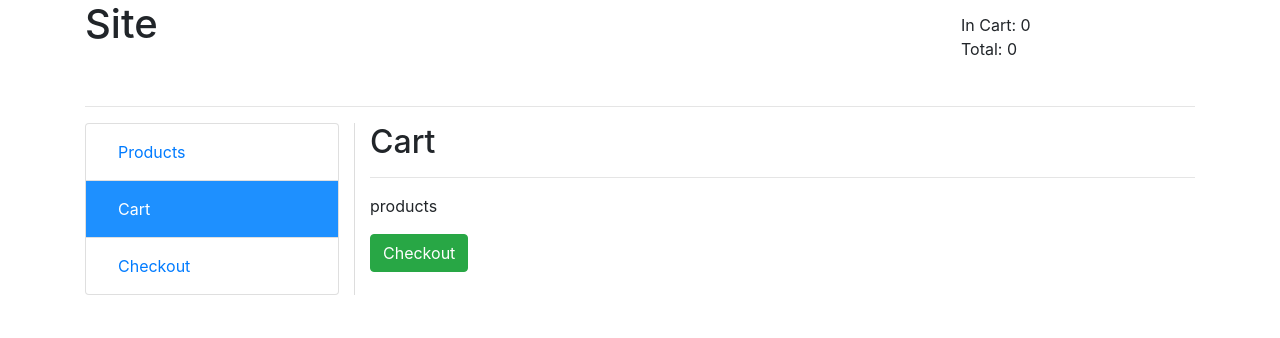
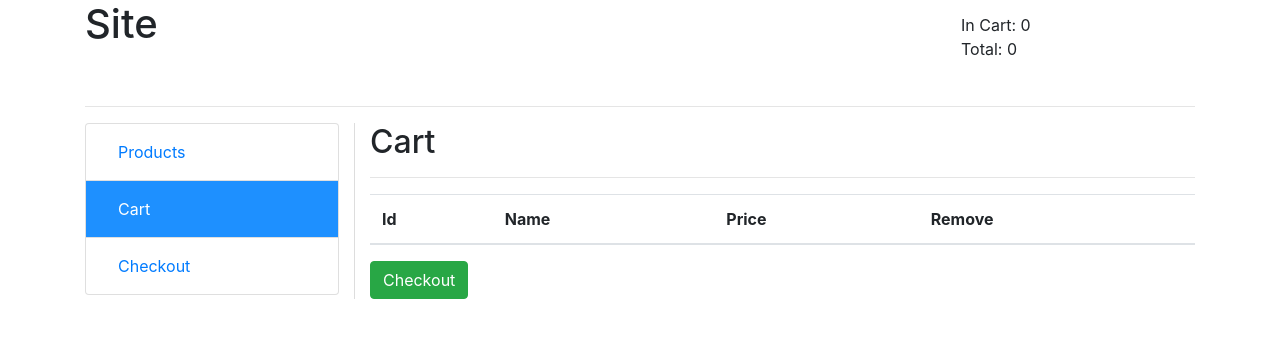
Before and after one commit to seriiserii825/vue-lavrik-base, a Vue app: page /cart in a window 1280 px wide. Shown: the top 338 px of the page. Built offline with nearby package versions, Linux system fonts and the light colour scheme.

Commit message:
finished homework

```diff
--- a/src/views/Cart.vue
+++ b/src/views/Cart.vue
@@ -1,12 +1,60 @@
 <template>
   <div>
     <h2>Cart</h2>
-    <hr>
-    <p>products</p>
-    <router-link :to="{name: 'checkout'}" class="btn btn-success">Checkout</router-link>
+    <hr/>
+    <table class="table table-striped">
+      <thead>
+      <tr>
+        <th scope="col">Id</th>
+        <th scope="col">Name</th>
+        <th scope="col">Price</th>
+        <th scope="col">Remove</th>
+      </tr>
+      </thead>
+      <tbody v-if="cartProducts.length > 0">
+      <tr v-for="({ id, title, price }) in cartProducts" :key="id">
+        <th scope="row">{{ id }}</th>
+        <td>{{ title }}</td>
+        <td>{{ price }}</td>
+        <td>
+          <button class="btn btn-danger" @click="removeFromCart(id)">Remove</button>
+        </td>
+      </tr>
+      </tbody>
+    </table>
+    <router-link :to="{ name: 'checkout' }" class="btn btn-success"
+    >Checkout
+    </router-link>
   </div>
 </template>
 
 <script>
-export default {}
+import {mapGetters, mapActions} from "vuex"
+
+export default {
+  computed: {
+    ...mapGetters("cart", { items: "items" }),
+    ...mapGetters("products", { allProducts: "all" }),
+    cartProducts() {
+      if (this.items.length > 0) {
+        return this.items.reduce(
+          (result, current) => {
+            const findedProduct = this.allProducts.find(
+              (product) => product.id.toString() === current.id.toString()
+            )
+            return [...result, { id: findedProduct.id, title: findedProduct.title, price: findedProduct.price }]
+          }, []
+        )
+      }
+      return []
+    }
+  },
+  methods: {
+    ...mapActions("cart", { removeFromCart: "remove" })
+  },
+  mounted() {
+    console.log("this.items", this.items)
+    console.log("this.cartProducts", this.cartProducts)
+  }
+}
 </script>
--- a/src/views/ProductsList.vue
+++ b/src/views/ProductsList.vue
@@ -12,7 +12,7 @@
             <h3>{{ title }}</h3>
             <div>{{ price }}</div>
             <hr />
-            <router-link :to="`/product/${id}`">Read more...</router-link>
+            <router-link class="btn btn-primary" :to="`/product/${id}`">Read more...</router-link>
             <hr />
             <button
               v-if="inCart(id)"
```
